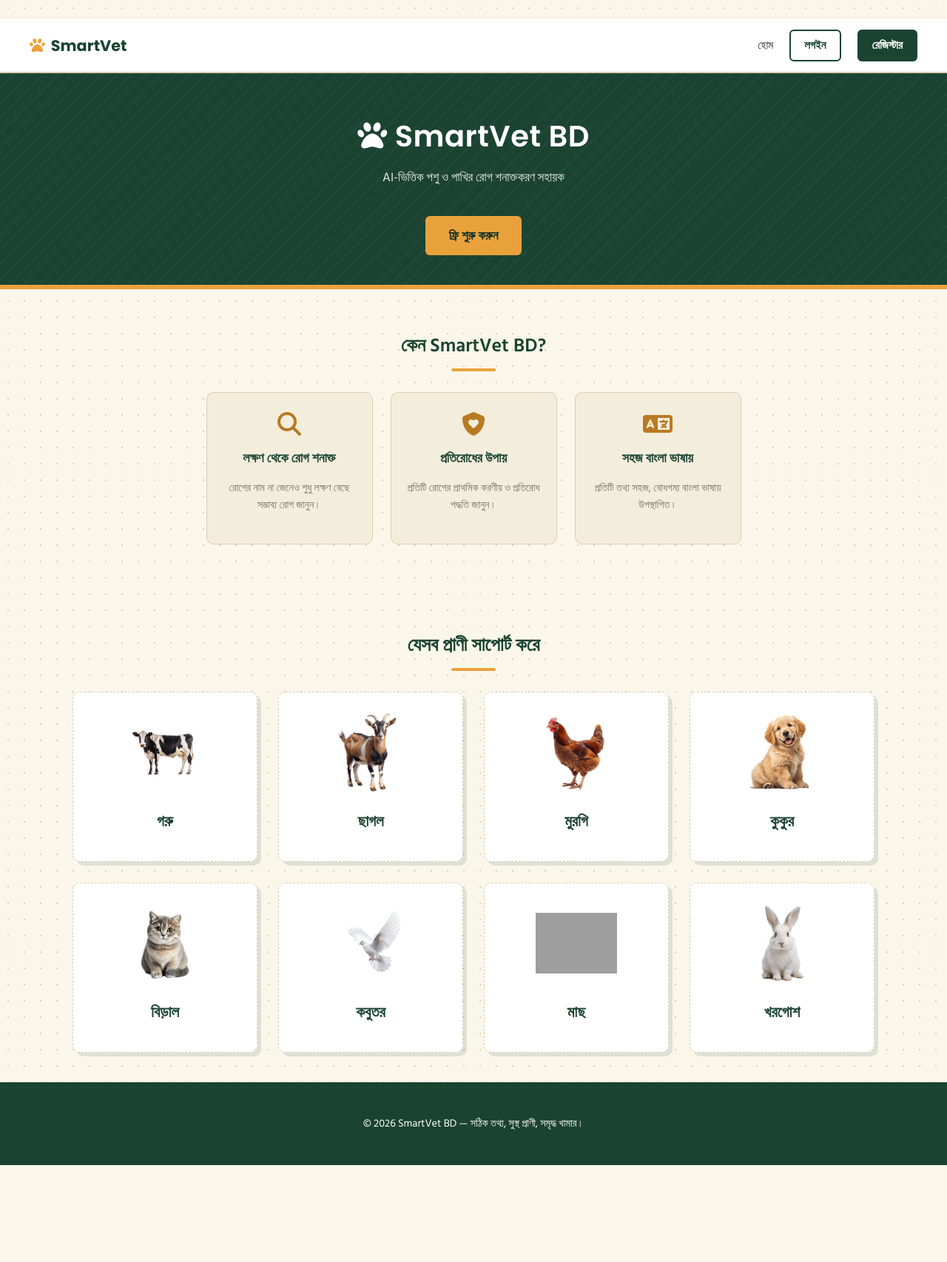
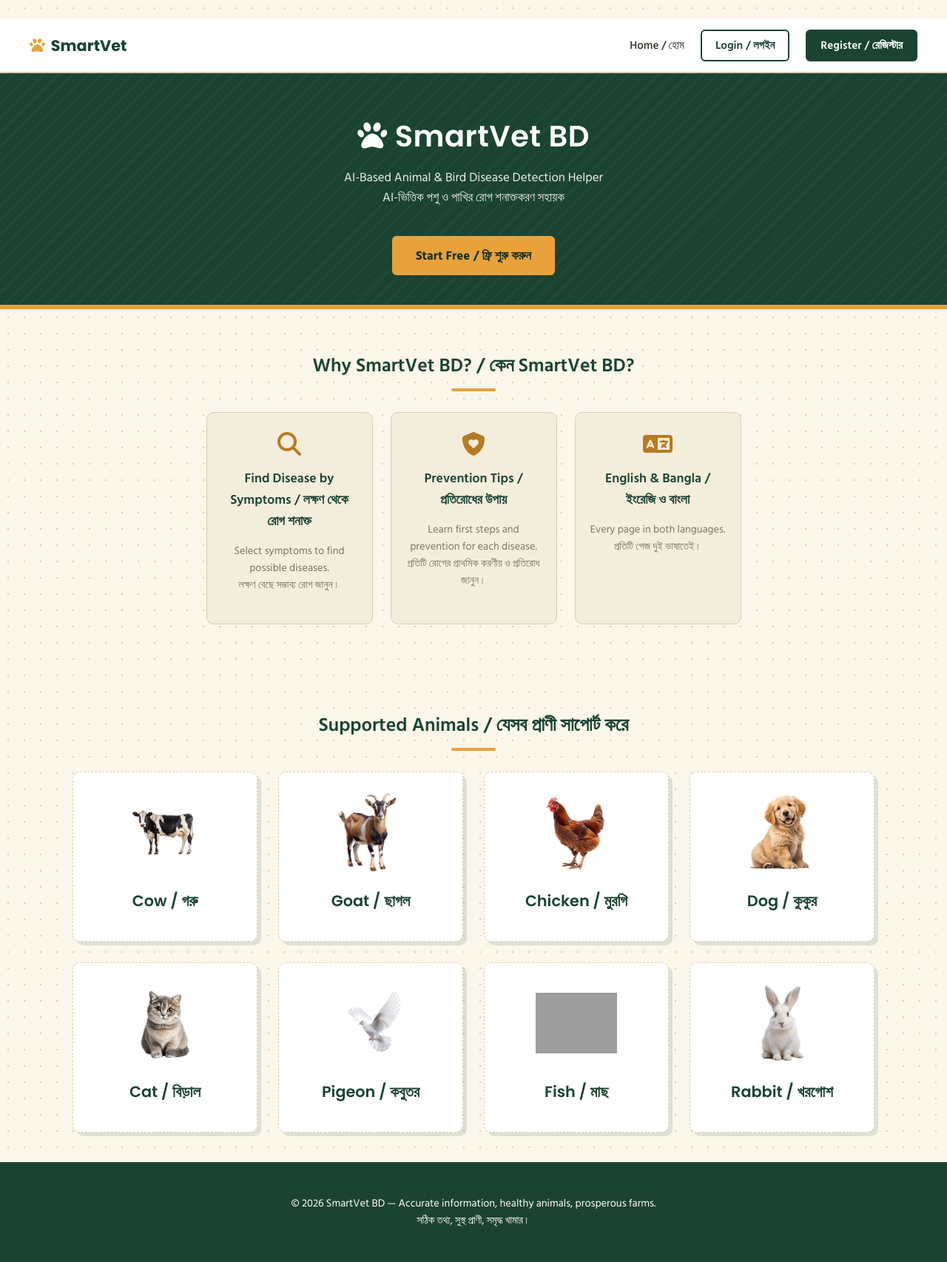
Before and after one commit to RikaMohajan/SmartVet, a Flask app: page / in a window 1280 px wide. Shown: the whole page at 74% size. Before the commit the page ends 1575 px from the top, so only its background shows below. Run offline with Flask 3, Linux system fonts and the light colour scheme; grey boxes are pictures that could not be loaded.

Commit message:
Bilingual pages and fix symptoms layout

```diff
--- a/templates/index.html
+++ b/templates/index.html
@@ -1,9 +1,9 @@
 <!DOCTYPE html>
-<html lang="bn">
+<html lang="en">
 <head>
     <meta charset="UTF-8">
     <meta name="viewport" content="width=device-width, initial-scale=1.0">
-    <title>SmartVet - AI ভিত্তিক পশু রোগ শনাক্তকরণ</title>
+    <title>SmartVet BD - AI Animal Disease Detection</title>
     <link rel="stylesheet" href="{{ url_for('static', filename='css/style.css') }}">
 </head>
 
@@ -13,87 +13,87 @@
 
 <header class="header">
     <h1><i class="fa-solid fa-paw"></i> SmartVet BD</h1>
-    <p>AI-ভিত্তিক পশু ও পাখির রোগ শনাক্তকরণ সহায়ক</p>
+    <p>AI-Based Animal & Bird Disease Detection Helper<br>AI-ভিত্তিক পশু ও পাখির রোগ শনাক্তকরণ সহায়ক</p>
 
     {% if current_user.is_authenticated %}
-        <a href="/dashboard" class="hero-btn">ড্যাশবোর্ডে যান</a>
+        <a href="/dashboard" class="hero-btn">Go to Dashboard / ড্যাশবোর্ডে যান</a>
     {% else %}
-        <a href="/register" class="hero-btn">ফ্রি শুরু করুন</a>
+        <a href="/register" class="hero-btn">Start Free / ফ্রি শুরু করুন</a>
     {% endif %}
 </header>
 
-<h2 class="section-title">কেন SmartVet BD?</h2>
+<h2 class="section-title">Why SmartVet BD? / কেন SmartVet BD?</h2>
 
 <div class="feature-container">
 
     <div class="feature-card">
         <i class="fa-solid fa-magnifying-glass fa-2x" style="color:var(--turmeric-dark)"></i>
-        <h3>লক্ষণ থেকে রোগ শনাক্ত</h3>
-        <p>রোগের নাম না জেনেও শুধু লক্ষণ বেছে সম্ভাব্য রোগ জানুন।</p>
+        <h3>Find Disease by Symptoms / লক্ষণ থেকে রোগ শনাক্ত</h3>
+        <p>Select symptoms to find possible diseases.<br>লক্ষণ বেছে সম্ভাব্য রোগ জানুন।</p>
     </div>
 
     <div class="feature-card">
         <i class="fa-solid fa-shield-heart fa-2x" style="color:var(--turmeric-dark)"></i>
-        <h3>প্রতিরোধের উপায়</h3>
-        <p>প্রতিটি রোগের প্রাথমিক করণীয় ও প্রতিরোধ পদ্ধতি জানুন।</p>
+        <h3>Prevention Tips / প্রতিরোধের উপায়</h3>
+        <p>Learn first steps and prevention for each disease.<br>প্রতিটি রোগের প্রাথমিক করণীয় ও প্রতিরোধ জানুন।</p>
     </div>
 
     <div class="feature-card">
         <i class="fa-solid fa-language fa-2x" style="color:var(--turmeric-dark)"></i>
-        <h3>সহজ বাংলা ভাষায়</h3>
-        <p>প্রতিটি তথ্য সহজ, বোধগম্য বাংলা ভাষায় উপস্থাপিত।</p>
+        <h3>English & Bangla / ইংরেজি ও বাংলা</h3>
+        <p>Every page in both languages.<br>প্রতিটি পেজ দুই ভাষাতেই।</p>
     </div>
 
 </div>
 
-<h2 class="section-title">যেসব প্রাণী সাপোর্ট করে</h2>
+<h2 class="section-title">Supported Animals / যেসব প্রাণী সাপোর্ট করে</h2>
 
 <div class="animal-container">
 
     <div class="animal-card" style="cursor:default;">
         <img src="{{ url_for('static', filename='images/cow.png') }}" alt="Cow">
-        <h2>গরু</h2>
+        <h2>Cow / গরু</h2>
     </div>
 
     <div class="animal-card" style="cursor:default;">
         <img src="{{ url_for('static', filename='images/goat.png') }}" alt="Goat">
-        <h2>ছাগল</h2>
+        <h2>Goat / ছাগল</h2>
     </div>
 
     <div class="animal-card" style="cursor:default;">
         <img src="{{ url_for('static', filename='images/chicken.png') }}" alt="Chicken">
-        <h2>মুরগি</h2>
+        <h2>Chicken / মুরগি</h2>
     </div>
 
     <div class="animal-card" style="cursor:default;">
         <img src="{{ url_for('static', filename='images/dog.png') }}" alt="Dog">
-        <h2>কুকুর</h2>
+        <h2>Dog / কুকুর</h2>
     </div>
 
     <div class="animal-card" style="cursor:default;">
         <img src="{{ url_for('static', filename='images/cat.png') }}" alt="Cat">
-        <h2>বিড়াল</h2>
+        <h2>Cat / বিড়াল</h2>
     </div>
 
     <div class="animal-card" style="cursor:default;">
         <img src="{{ url_for('static', filename='images/pigeon.png') }}" alt="Pigeon">
-        <h2>কবুতর</h2>
+        <h2>Pigeon / কবুতর</h2>
     </div>
 
     <div class="animal-card" style="cursor:default;">
         <img src="{{ url_for('static', filename='images/fish.png') }}" alt="Fish">
-        <h2>মাছ</h2>
+        <h2>Fish / মাছ</h2>
     </div>
 
     <div class="animal-card" style="cursor:default;">
         <img src="{{ url_for('static', filename='images/rabbit.png') }}" alt="Rabbit">
-        <h2>খরগোশ</h2>
+        <h2>Rabbit / খরগোশ</h2>
     </div>
 
 </div>
 
 <footer class="site-footer">
-    <p>&copy; 2026 SmartVet BD — সঠিক তথ্য, সুস্থ প্রাণী, সমৃদ্ধ খামার।</p>
+    <p>&copy; 2026 SmartVet BD — Accurate information, healthy animals, prosperous farms.<br>সঠিক তথ্য, সুস্থ প্রাণী, সমৃদ্ধ খামার।</p>
 </footer>
 
 </body>
--- a/templates/navbar.html
+++ b/templates/navbar.html
@@ -6,18 +6,18 @@
     </a>
 
     <div class="navbar-links">
-        <a href="/">হোম</a>
+        <a href="/">Home / হোম</a>
 
         {% if current_user.is_authenticated %}
-            <a href="/dashboard">ড্যাশবোর্ড</a>
-            <a href="/ai-chat"><i class="fa-solid fa-robot"></i> AI সহায়ক</a>
+            <a href="/dashboard">Dashboard / ড্যাশবোর্ড</a>
+            <a href="/ai-chat"><i class="fa-solid fa-robot"></i> AI Helper / AI সহায়ক</a>
             <span class="navbar-user">
                 <i class="fa-solid fa-circle-user"></i> {{ current_user.name }}
             </span>
-            <a href="/logout" class="navbar-btn">লগআউট</a>
+            <a href="/logout" class="navbar-btn">Logout / লগআউট</a>
         {% else %}
-            <a href="/login" class="navbar-btn-outline">লগইন</a>
-            <a href="/register" class="navbar-btn">রেজিস্টার</a>
+            <a href="/login" class="navbar-btn-outline">Login / লগইন</a>
+            <a href="/register" class="navbar-btn">Register / রেজিস্টার</a>
         {% endif %}
     </div>
 </nav>
```
Also changed, not shown: static/css/style.css (+35 -0 lines), templates/animal.html (+35 -10 lines), templates/dashboard.html (+29 -28 lines).
